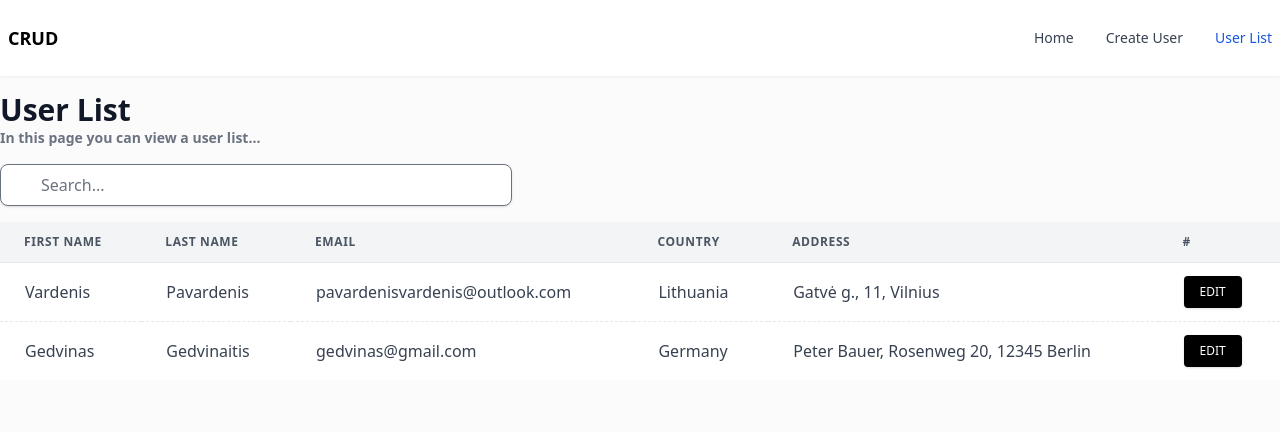
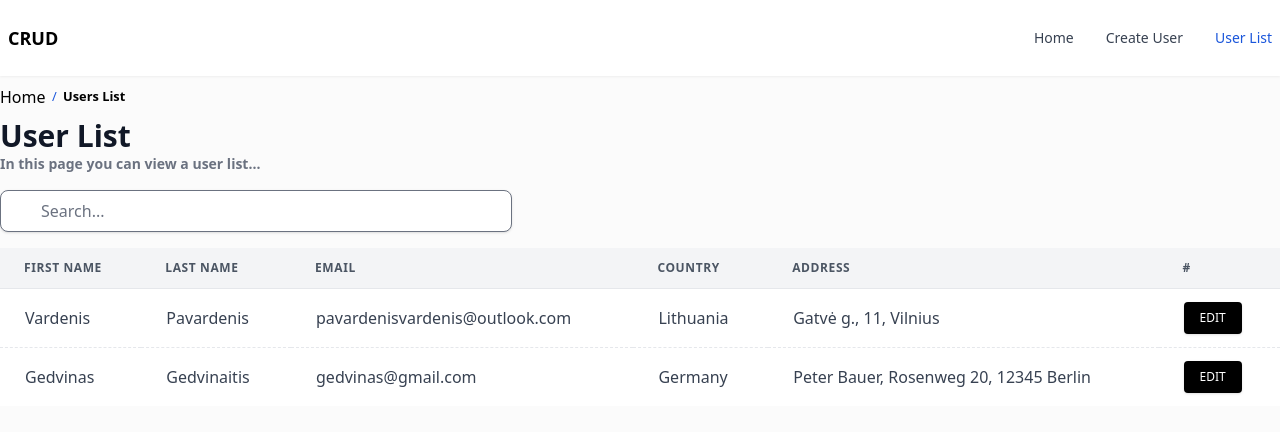
Before and after one commit to vDomas777/task, a Vue app: page /list in a window 1280 px wide. Shown: the top 432 px of the page. Built offline with nearby package versions, Linux system fonts and the light colour scheme.

Commit message:
BreadCrumb

```diff
--- /dev/null
+++ b/src/components/Breadcrumbs.vue
@@ -0,0 +1,74 @@
+<template>
+  <div class="breadcrumb pb-4">
+    <ul>
+      <li
+        v-for="(breadcrumb, idx) in breadcrumbList"
+        :key="idx"
+        @click="routeTo(idx)"
+        :class="{ linked: !!breadcrumb.link }"
+      >
+        {{ breadcrumb.name }}
+      </li>
+    </ul>
+  </div>
+</template>
+<script>
+export default {
+  name: "Breadcrumb",
+  data() {
+    return {
+      breadcrumbList: [],
+    };
+  },
+  mounted() {
+    this.updateList();
+  },
+  watch: {
+    $route() {
+      this.updateList();
+    },
+  },
+  methods: {
+    routeTo(pRouteTo) {
+      if (this.breadcrumbList[pRouteTo].link)
+        this.$router.push(this.breadcrumbList[pRouteTo].link);
+    },
+    updateList() {
+      this.breadcrumbList = this.$route.meta.breadcrumb;
+    },
+  },
+};
+</script>
+<style>
+ul {
+  display: flex;
+  list-style-type: none;
+  margin: 0;
+  padding: 0;
+}
+ul > li {
+  display: flex;
+  float: left;
+  height: 10px;
+  width: auto;
+  color: default;
+  font-weight: bold;
+  font-size: 0.8em;
+  cursor: default;
+  align-items: center;
+}
+
+ul > li:not(:last-child)::after {
+  content: "/";
+  float: right;
+  font-size: 0.8em;
+  margin: 0 0.5em;
+  color: rgb(26 86 219 / 1);
+  cursor: default;
+}
+.linked {
+  cursor: pointer;
+  font-size: 1em;
+  font-weight: normal;
+}
+</style>
--- a/src/components/tables/UserListTable/UserListTable.vue
+++ b/src/components/tables/UserListTable/UserListTable.vue
@@ -3,7 +3,7 @@
         <div class="searchbar m-4 md:m-0">
             <search-bar v-bind:value="searchFilter" v-on:input="searchFilter = $event.target.value" />
         </div>
-        <table class="border-collapse table-auto w-full whitespace-no-wrap bg-white table-striped relative block md:inline-table whitespace-nowrap overflow-x-auto">
+        <table class="border-collapse table-auto w-full whitespace-no-wrap bg-white table-striped relative block xl:inline-table whitespace-nowrap overflow-x-auto">
             <thead>
                 <tr class="text-left">
                     <th
--- a/src/components/tables/UserListTable/buttons/EditButton.vue
+++ b/src/components/tables/UserListTable/buttons/EditButton.vue
@@ -1,6 +1,5 @@
 <template>
-
-    <router-link :to="'/edit/' + index" class="inline-block px-4 py-1 text-xs font-medium leading-6 text-center text-white uppercase transition bg-black rounded shadow ripple waves-light hover:shadow-lg focus:outline-none hover:bg-black">
+    <router-link :to="'/list/edit/' + index" class="inline-block px-4 py-1 text-xs font-medium leading-6 text-center text-white uppercase transition bg-black rounded shadow ripple waves-light hover:shadow-lg focus:outline-none hover:bg-black">
         {{ title }}
     </router-link>
 </template>
--- a/src/layouts/DefaultLayout.vue
+++ b/src/layouts/DefaultLayout.vue
@@ -17,15 +17,18 @@
         </div>
     </nav>
     <div class="container mx-auto pt-4">
+        <breadcrumbs />
         <slot />
     </div>
 </template>
 <script>
 import NavLink from '@/components/navbar/NavLink.vue'
+import Breadcrumbs from '@/components/Breadcrumbs.vue'
 export default {
     name: 'DefaultLayout',
     components: {
-        NavLink
+        NavLink,
+        Breadcrumbs
     }
 }
 </script>
--- a/src/pages/Edit.vue
+++ b/src/pages/Edit.vue
@@ -1,7 +1,6 @@
 <template>
     <default-layout>
         <heading title="Edit" :subTitle="`In this page you can edit ${currentUser.firstName} ${currentUser.lastName}...`" />
-
     </default-layout>
 </template>
 <script>
--- a/src/routes.js
+++ b/src/routes.js
@@ -8,22 +8,46 @@ const routes = [
     {
         name: 'Home',
         path: '/',
-        component: Home
+        component: Home,
+        meta: {
+            breadcrumb: [
+                { name: 'Home' }
+            ]
+        }
     },
     {
         name: 'Create',
         path: '/create',
-        component: Create
+        component: Create,
+        meta: {
+            breadcrumb: [
+                { name: 'Home', link: '/' },
+                { name: 'Create User' }
+            ]
+        }
     },
     {
         name: 'List',
         path: '/list',
-        component: List
+        component: List,
+        meta: {
+            breadcrumb: [
+                { name: 'Home', link: '/' },
+                { name: 'Users List' }
+            ]
+        }
     },
     {
         name: 'Edit',
-        path: '/edit/:id',
-        component: Edit
+        path: '/list/edit/:id',
+        component: Edit,
+        meta: {
+            breadcrumb: [
+                { name: 'Home', link: '/' },
+                { name: 'Users List', link: '/list/' },
+                { name: 'Edit' },
+            ]
+        }
     }
 ];
 
```
